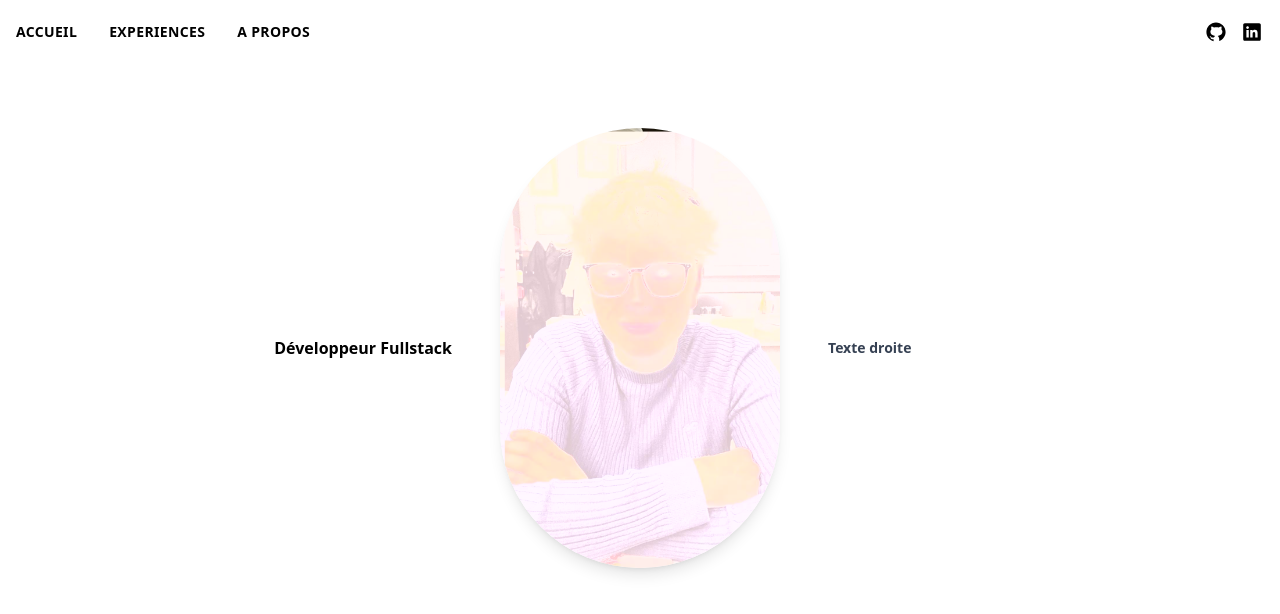
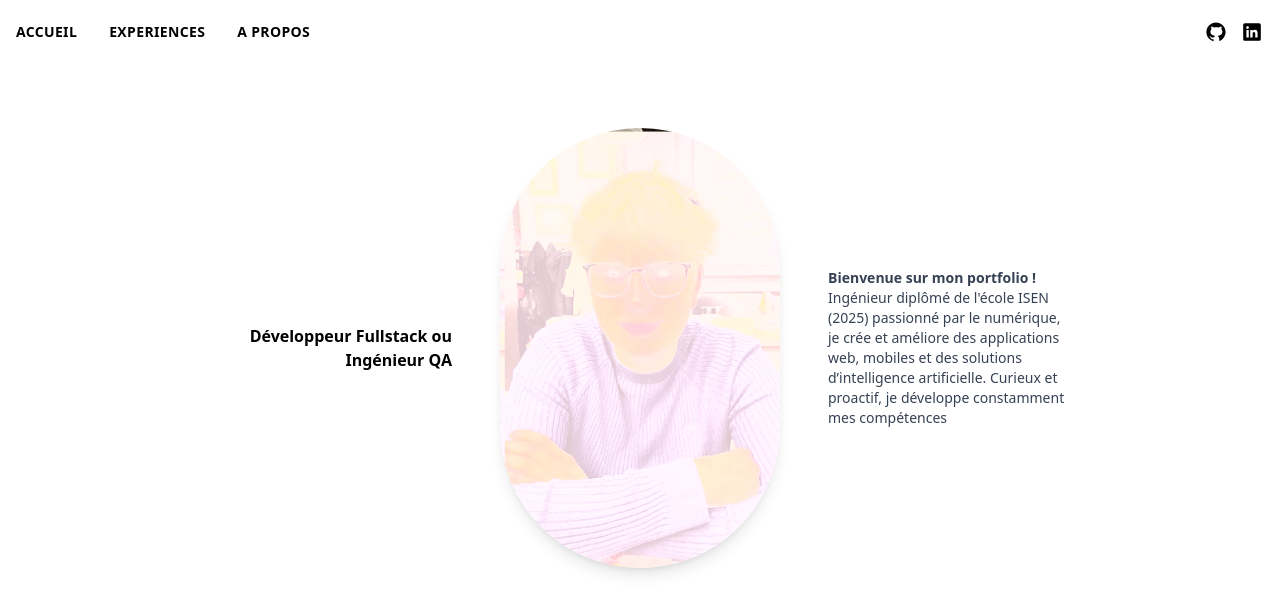
Before and after one commit to kkorentin/Portfolio, a Next.js app in the folder my-app/: page / in a window 1280 px wide. Shown: the top 614 px of the page. Built offline with nearby package versions, Linux system fonts and the light colour scheme.

Commit message:
feat/add description

```diff
--- a/my-app/app/page.tsx
+++ b/my-app/app/page.tsx
@@ -3,7 +3,7 @@ export default function Home() {
         <div className="max-w-screen-xl mx-auto px-4">
             <div className="flex flex-row items-center justify-center gap-8 mt-16">
                 <div id="descriptionProfil" className="w-60 text-right">
-                    <h1 className="font-bold">Développeur Fullstack</h1>
+                    <h1 className="font-bold">Développeur Fullstack ou Ingénieur QA</h1>
                 </div>
                 <img
                     src="/profil.jpg"
@@ -11,7 +11,11 @@ export default function Home() {
                     className="h-80 w-60 md:h-110 md:w-70 object-cover rounded-full shadow-lg mx-4"
                 />
                 <div className="w-60 text-left">
-                    <p className="text-sm font-semibold text-gray-700">Texte droite</p>
+                    <div className="text-sm text-gray-700">
+                        <p className="font-semibold">Bienvenue sur mon portfolio !</p>
+                        Ingénieur diplômé de l'école ISEN (2025) passionné par le numérique, je crée et améliore des applications
+                        web, mobiles et des solutions d’intelligence artificielle.
+                        Curieux et proactif, je développe constamment mes compétences</div>
                 </div>
             </div>
         </div>
--- a/my-app/components/common/experienceCard.tsx
+++ b/my-app/components/common/experienceCard.tsx
@@ -12,8 +12,8 @@ export default function ExperienceCard({ date, title, description, skills }: Exp
             <div className="flex items-start px-2">
                 <p className="text-sm font-semibold text-gray-700 flex-shrink-0" id="dateExperience">{date}</p>
                 <div className="pl-8">
-                    <p className="text-sm text-gray-700" id="titleExperience">{title}</p>
-                    <div className="text-sm font-semibold text-gray-700 mt-2" id="description">{descriptionArray.map((desc,idx)=>(
+                    <p className="text-sm font-semibold text-gray-700" id="titleExperience">{title}</p>
+                    <div className="text-sm  text-gray-700 mt-2" id="description">{descriptionArray.map((desc,idx)=>(
                         <p key={idx} id={idx.toString()}>• {desc}</p>
                     ))}</div>
                     <div className="text-sm text-gray-700 flex flex-row pt-2 space-x-1" id="skillExperience">{skillsArray.map((skill,idx)=>(
--- a/my-app/components/common/skillsDecoration.tsx
+++ b/my-app/components/common/skillsDecoration.tsx
@@ -5,7 +5,7 @@ export type skillsDecorationProps = {
 export default function SkillsDecoration({skillsDeco}: skillsDecorationProps) {
     return (
         <div className="relative rounded-lg shadow-sm py-0.5 px-1">
-            {skillsDeco}
+            <p className="">{skillsDeco}</p>
         </div>
     )
 }
```
